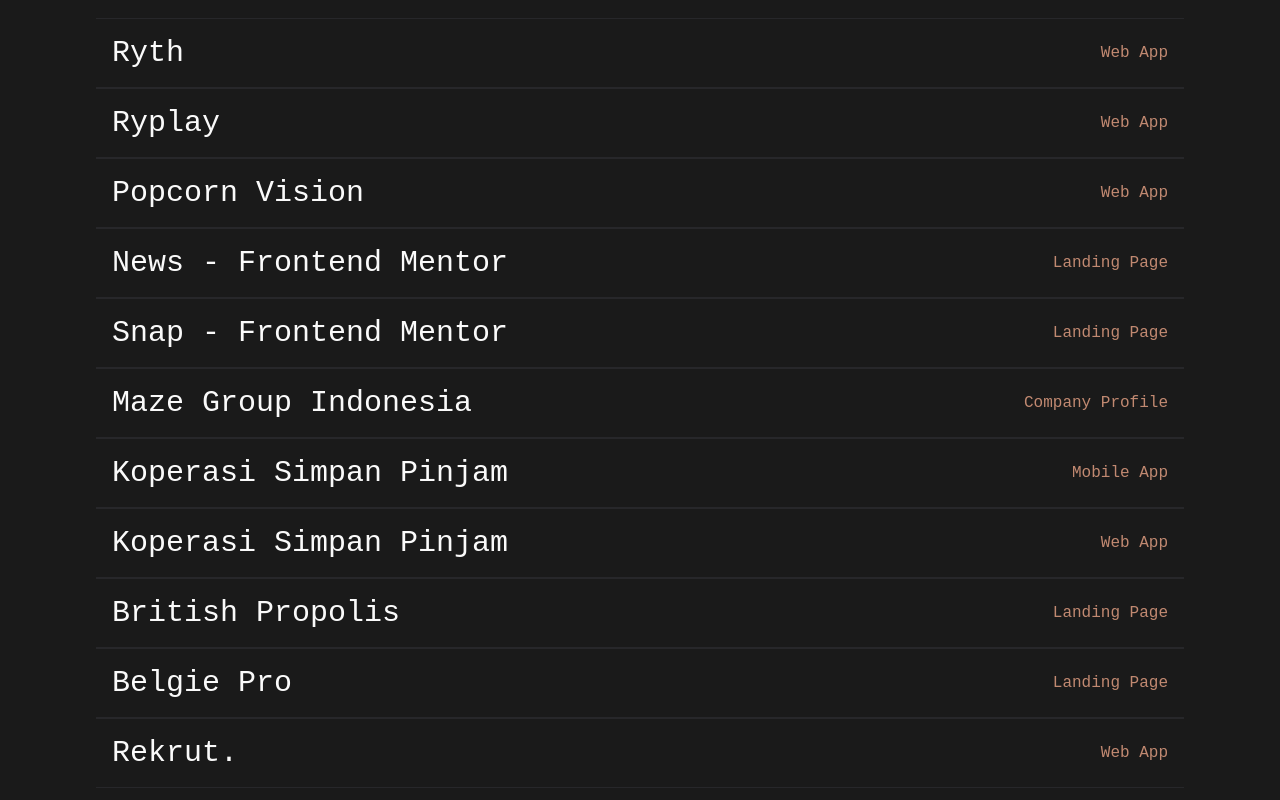
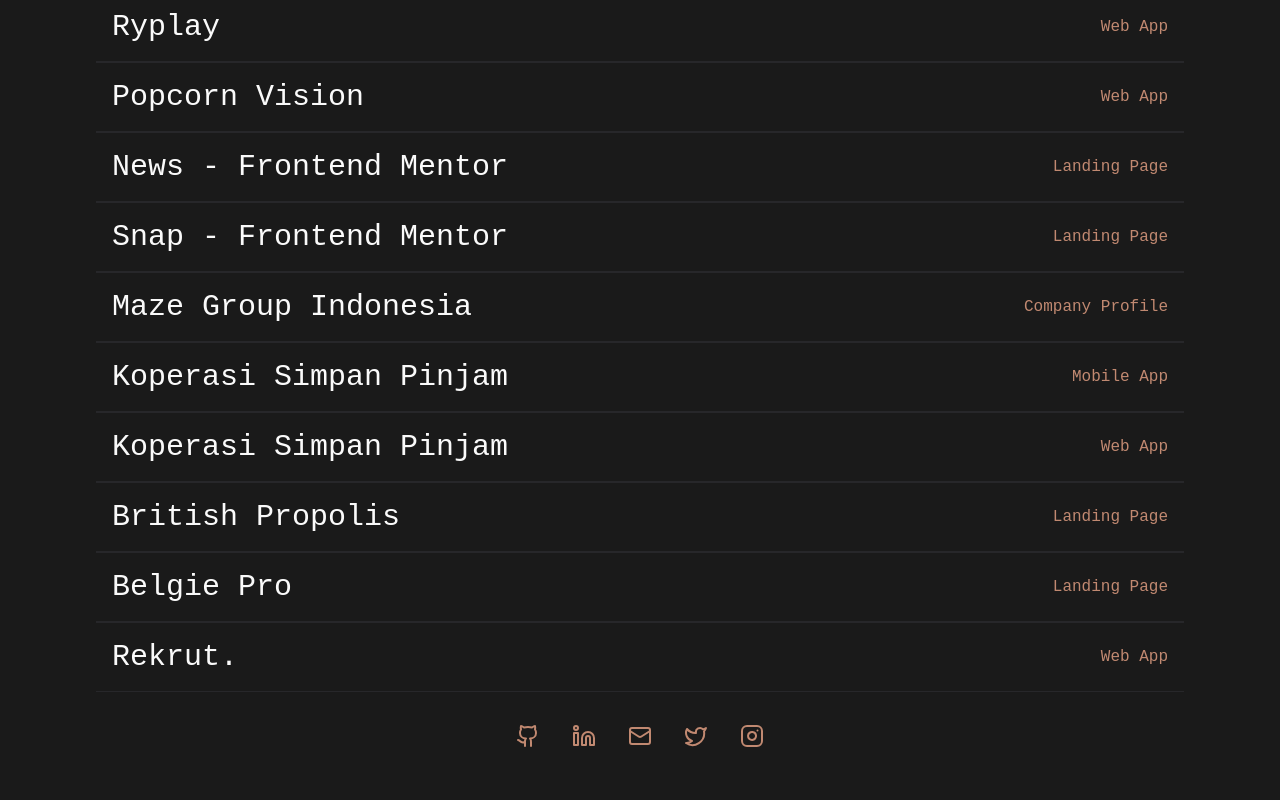
Before and after one commit to fachryafrz/fachryafrz, a Next.js app: page / in a window 1280 px wide. Shown: the part 878-1678 px from the top of the page. Built offline with nearby package versions, Linux system fonts and the light colour scheme.

Commit message:
add: implement footer component and update project mouse hover styles

```diff
--- a/src/app/page.js
+++ b/src/app/page.js
@@ -1,3 +1,4 @@
+import Footer from "@/components/footer";
 import PixelCursorTrailing from "@/components/pixel-cursor-trailing/page";
 import ProjectMouseHover from "@/components/project-mouse-hover/page";
 
@@ -7,6 +8,8 @@
       <PixelCursorTrailing />
 
       <ProjectMouseHover />
+
+      <Footer />
     </div>
   );
 }
--- /dev/null
+++ b/src/components/footer.jsx
@@ -0,0 +1,50 @@
+import { Github, Instagram, Linkedin, Mail, Twitter } from "lucide-react";
+import Link from "next/link";
+
+export default function Footer() {
+  const socials = [
+    {
+      name: "GitHub",
+      icon: <Github />,
+      url: "https://github.com/fachryafrz",
+    },
+    {
+      name: "LinkedIn",
+      icon: <Linkedin />,
+      url: "https://linkedin.com/in/fachryafrz",
+    },
+    {
+      name: "GMail",
+      icon: <Mail />,
+      url: "mailto:fachrydwiafriza@gmail.com",
+    },
+    {
+      name: "Twitter",
+      icon: <Twitter />,
+      url: "https://twitter.com/fachryafrz",
+    },
+    {
+      name: "Instagram",
+      icon: <Instagram />,
+      url: "https://instagram.com/fachryafrz",
+    },
+  ];
+
+  return (
+    <div className={`py-8 flex justify-center items-center`}>
+      <ul className={`flex gap-8 text-accent flex-wrap px-4 justify-center`}>
+        {socials.map((social, index) => (
+          <li key={index}>
+            <Link
+              href={social.url}
+              target={`_blank`}
+              className={`flex hover:-translate-y-1 transition-all focus:outline-0 focus:-translate-y-1`}
+            >
+              {social.icon}
+            </Link>
+          </li>
+        ))}
+      </ul>
+    </div>
+  );
+}
--- a/src/components/project-mouse-hover/page.js
+++ b/src/components/project-mouse-hover/page.js
@@ -16,7 +16,7 @@
   const projects = rawProjects.slice().reverse();
 
   return (
-    <div className={`p4 lg:p-24`}>
+    <div className={`px-4 lg:px-24`}>
       <h2 className={`sr-only`}>Projects</h2>
 
       <ul>
@@ -54,7 +54,9 @@
       >
         <h3 className={`text-3xl text-start`}>{project.name}</h3>
 
-        <span className={`text-end text-accent`}>{project.type}</span>
+        <span className={`text-start sm:text-end text-accent`}>
+          {project.type}
+        </span>
       </button>
 
       {isOpen && (
```
